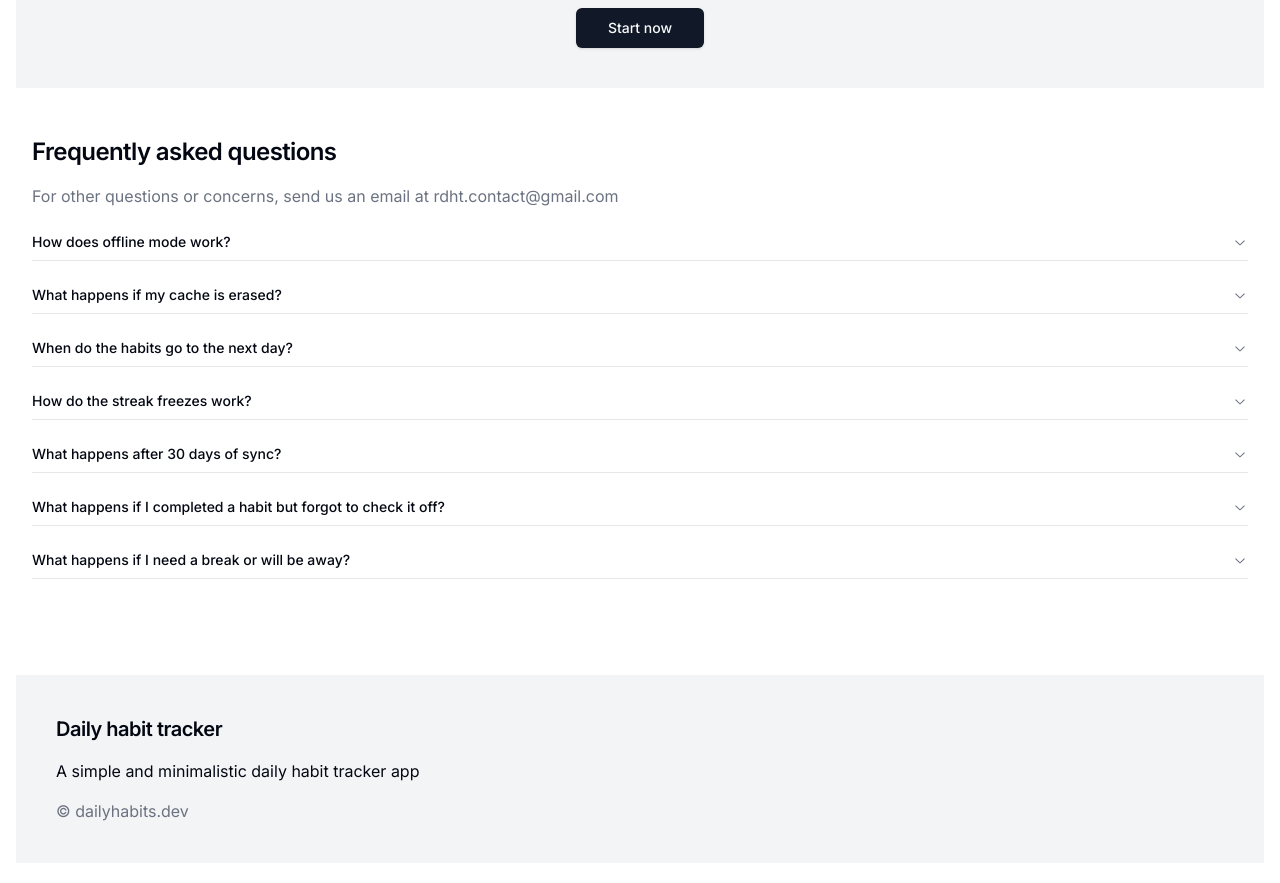
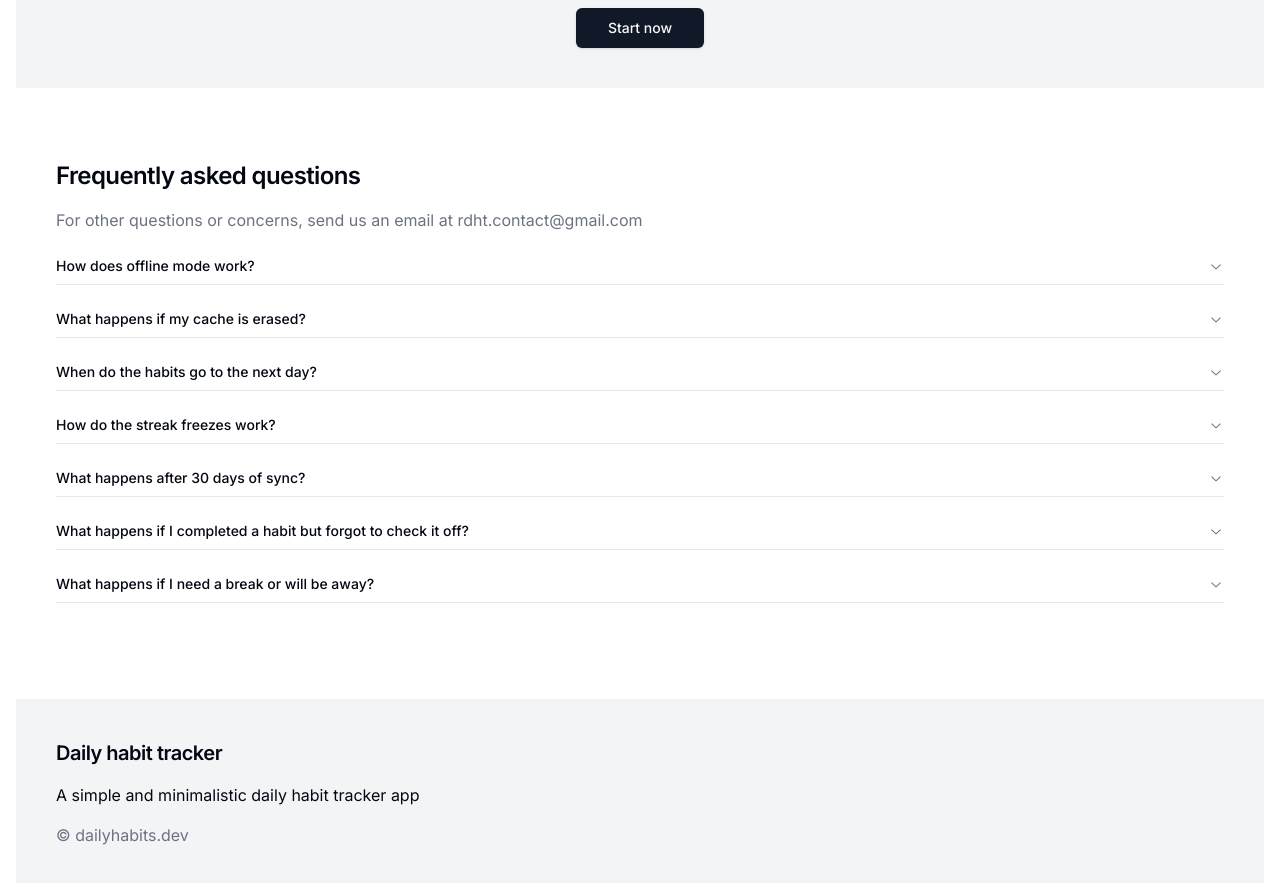
Before and after one commit to MuffinTheDragon/daily-habit-tracker, a Next.js app: page / in a window 1280 px wide. Shown: the part 2420-3303 px from the top of the page. Built offline with nearby package versions, Linux system fonts and the light colour scheme.

Commit message:
style: update alignment on faq

```diff
--- a/src/app/page.tsx
+++ b/src/app/page.tsx
@@ -324,7 +324,7 @@ export default function Home() {
 						</Button>
 					</Link>
 				</div>
-				<div className="w-full p-4 space-y-4 pb-16">
+				<div className="w-full p-10 space-y-4 pb-16">
 					<h3 className="scroll-m-20 text-2xl font-semibold tracking-tight">
 						Frequently asked questions
 					</h3>
@@ -334,7 +334,7 @@ export default function Home() {
 					</p>
 					<Accordion type="single" collapsible className="space-y-4">
 						<AccordionItem value="item-1">
-							<AccordionTrigger>
+							<AccordionTrigger className="text-left">
 								How does offline mode work?
 							</AccordionTrigger>
 							<AccordionContent>
@@ -355,7 +355,7 @@ export default function Home() {
 							</AccordionContent>
 						</AccordionItem>
 						<AccordionItem value="item-2">
-							<AccordionTrigger>
+							<AccordionTrigger className="text-left">
 								What happens if my cache is erased?
 							</AccordionTrigger>
 							<AccordionContent>
@@ -366,7 +366,7 @@ export default function Home() {
 							</AccordionContent>
 						</AccordionItem>
 						<AccordionItem value="item-3">
-							<AccordionTrigger>
+							<AccordionTrigger className="text-left">
 								When do the habits go to the next day?
 							</AccordionTrigger>
 							<AccordionContent>
@@ -375,7 +375,7 @@ export default function Home() {
 							</AccordionContent>
 						</AccordionItem>
 						<AccordionItem value="item-4">
-							<AccordionTrigger>
+							<AccordionTrigger className="text-left">
 								How do the streak freezes work?
 							</AccordionTrigger>
 							<AccordionContent>
@@ -386,7 +386,7 @@ export default function Home() {
 							</AccordionContent>
 						</AccordionItem>
 						<AccordionItem value="item-5">
-							<AccordionTrigger>
+							<AccordionTrigger className="text-left">
 								What happens after 30 days of sync?
 							</AccordionTrigger>
 							<AccordionContent>
@@ -398,7 +398,7 @@ export default function Home() {
 							</AccordionContent>
 						</AccordionItem>
 						<AccordionItem value="item-6">
-							<AccordionTrigger>
+							<AccordionTrigger className="text-left">
 								What happens if I completed a habit but forgot
 								to check it off?
 							</AccordionTrigger>
@@ -411,7 +411,7 @@ export default function Home() {
 							</AccordionContent>
 						</AccordionItem>
 						<AccordionItem value="item-7">
-							<AccordionTrigger>
+							<AccordionTrigger className="text-left">
 								What happens if I need a break or will be away?
 							</AccordionTrigger>
 							<AccordionContent>
```
